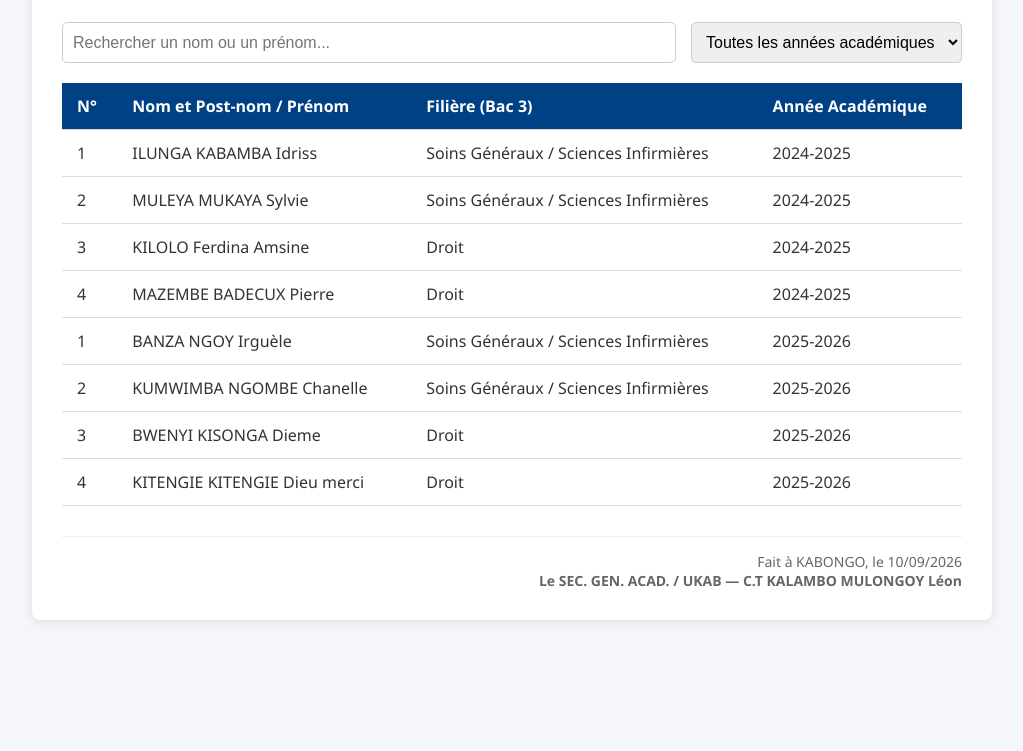
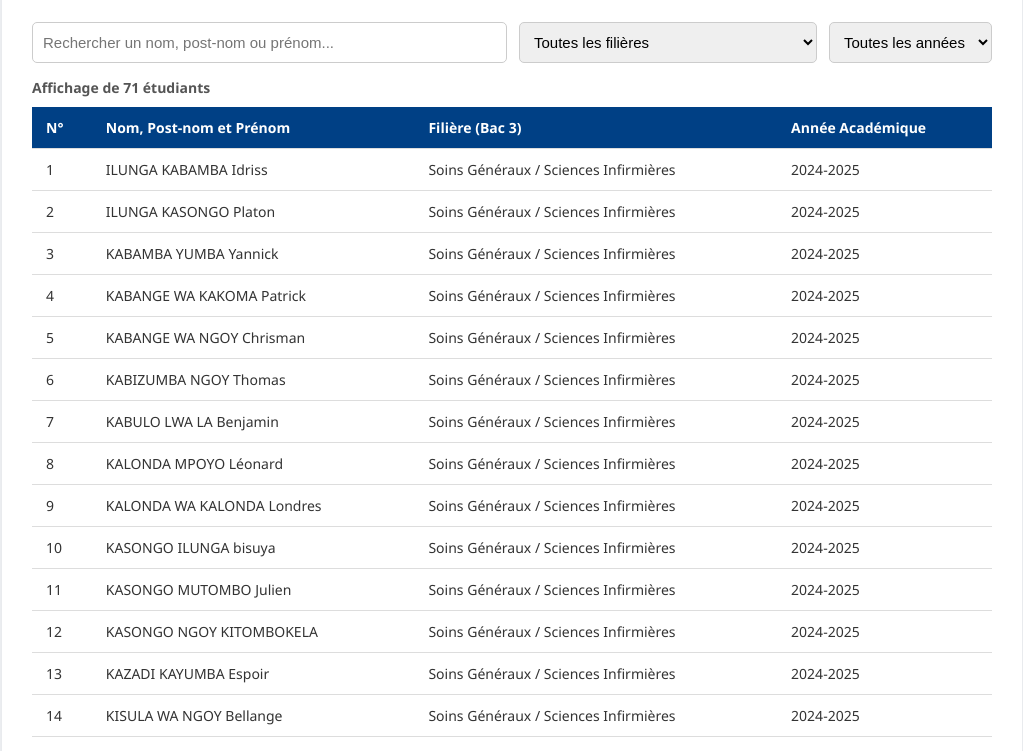
Before and after one commit to eleveantoi49-sudo/diplomes-ukab, a plain HTML site: page index.html in a window 1280 px wide. Shown: the part 135-886 px from the top of the page, without its empty margins (128-1151 px from the left). Before the commit the page ends 800 px from the top, so only its background shows below. Drawn offline with Linux system fonts and the light colour scheme.

Commit message:
Update index.html

```diff
--- a/index.html
+++ b/index.html
@@ -13,7 +13,7 @@
             padding: 20px;
         }
         .container {
-            max-width: 900px;
+            max-width: 960px;
             margin: 0 auto;
             background: #fff;
             padding: 30px;
@@ -38,29 +38,35 @@
         }
         .controls {
             display: flex;
-            gap: 15px;
-            margin-bottom: 20px;
+            gap: 12px;
+            margin-bottom: 15px;
             flex-wrap: wrap;
         }
         input, select {
             padding: 10px;
             border: 1px solid #ccc;
             border-radius: 5px;
-            font-size: 16px;
+            font-size: 15px;
         }
         input {
             flex: 1;
-            min-width: 250px;
+            min-width: 220px;
+        }
+        .stats {
+            font-size: 14px;
+            color: #555;
+            margin-bottom: 10px;
+            font-weight: 600;
         }
         table {
             width: 100%;
             border-collapse: collapse;
-            margin-top: 10px;
         }
         th, td {
-            padding: 12px 15px;
+            padding: 11px 14px;
             text-align: left;
             border-bottom: 1px solid #ddd;
+            font-size: 14px;
         }
         th {
             background-color: #004085;
@@ -88,101 +94,83 @@
     </header>
 
     <div class="controls">
-        <input type="text" id="searchInput" onkeyup="filterTable()" placeholder="Rechercher un nom ou un prénom...">
+        <input type="text" id="searchInput" onkeyup="filterTable()" placeholder="Rechercher un nom, post-nom ou prénom...">
+        <select id="filiereFilter" onchange="filterTable()">
+            <option value="ALL">Toutes les filières</option>
+            <option value="Soins Généraux / Sciences Infirmières">Soins Généraux / Sciences Infirmières</option>
+            <option value="Droit">Droit</option>
+        </select>
         <select id="yearFilter" onchange="filterTable()">
-            <option value="ALL">Toutes les années académiques</option>
+            <option value="ALL">Toutes les années</option>
             <option value="2024-2025">2024-2025</option>
             <option value="2025-2026">2025-2026</option>
         </select>
     </div>
 
+    <div class="stats" id="resultCount">Affichage de 71 étudiants</div>
+
     <table id="graduatesTable">
         <thead>
             <tr>
                 <th>N°</th>
-                <th>Nom et Post-nom / Prénom</th>
+                <th>Nom, Post-nom et Prénom</th>
                 <th>Filière (Bac 3)</th>
                 <th>Année Académique</th>
             </tr>
         </thead>
         <tbody>
-            <!-- Échantillon 2024-2025 -->
-            <tr>
-                <td>1</td>
-                <td>ILUNGA KABAMBA Idriss</td>
-                <td>Soins Généraux / Sciences Infirmières</td>
-                <td>2024-2025</td>
-            </tr>
-            <tr>
-                <td>2</td>
-                <td>MULEYA MUKAYA Sylvie</td>
-                <td>Soins Généraux / Sciences Infirmières</td>
-                <td>2024-2025</td>
-            </tr>
-            <tr>
-                <td>3</td>
-                <td>KILOLO Ferdina Amsine</td>
-                <td>Droit</td>
-                <td>2024-2025</td>
-            </tr>
-            <tr>
-                <td>4</td>
-                <td>MAZEMBE BADECUX Pierre</td>
-                <td>Droit</td>
-                <td>2024-2025</td>
-            </tr>
+            <!-- 2024-2025 : I. BAC 3 SOINS GENERAUX / SCIENCES INFIRMIERES (40 étudiants) -->
+            <tr><td>1</td><td>ILUNGA KABAMBA Idriss</td><td>Soins Généraux / Sciences Infirmières</td><td>2024-2025</td></tr>
+            <tr><td>2</td><td>ILUNGA KASONGO Platon</td><td>Soins Généraux / Sciences Infirmières</td><td>2024-2025</td></tr>
+            <tr><td>3</td><td>KABAMBA YUMBA Yannick</td><td>Soins Généraux / Sciences Infirmières</td><td>2024-2025</td></tr>
+            <tr><td>4</td><td>KABANGE WA KAKOMA Patrick</td><td>Soins Généraux / Sciences Infirmières</td><td>2024-2025</td></tr>
+            <tr><td>5</td><td>KABANGE WA NGOY Chrisman</td><td>Soins Généraux / Sciences Infirmières</td><td>2024-2025</td></tr>
+            <tr><td>6</td><td>KABIZUMBA NGOY Thomas</td><td>Soins Généraux / Sciences Infirmières</td><td>2024-2025</td></tr>
+            <tr><td>7</td><td>KABULO LWA LA Benjamin</td><td>Soins Généraux / Sciences Infirmières</td><td>2024-2025</td></tr>
+            <tr><td>8</td><td>KALONDA MPOYO Léonard</td><td>Soins Généraux / Sciences Infirmières</td><td>2024-2025</td></tr>
+            <tr><td>9</td><td>KALONDA WA KALONDA Londres</td><td>Soins Généraux / Sciences Infirmières</td><td>2024-2025</td></tr>
+            <tr><td>10</td><td>KASONGO ILUNGA bisuya</td><td>Soins Généraux / Sciences Infirmières</td><td>2024-2025</td></tr>
+            <tr><td>11</td><td>KASONGO MUTOMBO Julien</td><td>Soins Généraux / Sciences Infirmières</td><td>2024-2025</td></tr>
+            <tr><td>12</td><td>KASONGO NGOY KITOMBOKELA</td><td>Soins Généraux / Sciences Infirmières</td><td>2024-2025</td></tr>
+            <tr><td>13</td><td>KAZADI KAYUMBA Espoir</td><td>Soins Généraux / Sciences Infirmières</td><td>2024-2025</td></tr>
+            <tr><td>14</td><td>KISULA WA NGOY Bellange</td><td>Soins Généraux / Sciences Infirmières</td><td>2024-2025</td></tr>
+            <tr><td>15</td><td>KITENGE WA KABANGA pipo</td><td>Soins Généraux / Sciences Infirmières</td><td>2024-2025</td></tr>
+            <tr><td>16</td><td>LOMBE KAZADI Bienvenu</td><td>Soins Généraux / Sciences Infirmières</td><td>2024-2025</td></tr>
+            <tr><td>17</td><td>MBUYU MASANGU Chérubin</td><td>Soins Généraux / Sciences Infirmières</td><td>2024-2025</td></tr>
+            <tr><td>18</td><td>MPANGA WA NSHIMBA Fanfan</td><td>Soins Généraux / Sciences Infirmières</td><td>2024-2025</td></tr>
+            <tr><td>19</td><td>MPOYO MWAKAKI Victor</td><td>Soins Généraux / Sciences Infirmières</td><td>2024-2025</td></tr>
+            <tr><td>20</td><td>MULEYA MUKAYA Sylvie</td><td>Soins Généraux / Sciences Infirmières</td><td>2024-2025</td></tr>
+            <tr><td>21</td><td>MUTAMBA KAYEMBE Stetemba</td><td>Soins Généraux / Sciences Infirmières</td><td>2024-2025</td></tr>
+            <tr><td>22</td><td>MUTOMBO KAZADI Emmanuel</td><td>Soins Généraux / Sciences Infirmières</td><td>2024-2025</td></tr>
+            <tr><td>23</td><td>MUTOMBO MUNKANA Jean</td><td>Soins Généraux / Sciences Infirmières</td><td>2024-2025</td></tr>
+            <tr><td>24</td><td>MUTOMBO NSHIMBA Christiane</td><td>Soins Généraux / Sciences Infirmières</td><td>2024-2025</td></tr>
+            <tr><td>25</td><td>MWAMBA ILUNGA Max</td><td>Soins Généraux / Sciences Infirmières</td><td>2024-2025</td></tr>
+            <tr><td>26</td><td>MWENYI WA BWANGA Trésor</td><td>Soins Généraux / Sciences Infirmières</td><td>2024-2025</td></tr>
+            <tr><td>27</td><td>NDAY WA ILUNGA Bienheureuse</td><td>Soins Généraux / Sciences Infirmières</td><td>2024-2025</td></tr>
+            <tr><td>28</td><td>NDAY WA KANYEBA Calvin</td><td>Soins Généraux / Sciences Infirmières</td><td>2024-2025</td></tr>
+            <tr><td>29</td><td>NDUNGA KIMOTO André</td><td>Soins Généraux / Sciences Infirmières</td><td>2024-2025</td></tr>
+            <tr><td>30</td><td>NGOY MBAYO Pascal</td><td>Soins Généraux / Sciences Infirmières</td><td>2024-2025</td></tr>
+            <tr><td>31</td><td>NGOY SAMWELE Bima chance</td><td>Soins Généraux / Sciences Infirmières</td><td>2024-2025</td></tr>
+            <tr><td>32</td><td>NGOY WA BANZA Seya</td><td>Soins Généraux / Sciences Infirmières</td><td>2024-2025</td></tr>
+            <tr><td>33</td><td>NGOY WA LUNKAMBA Cyprien</td><td>Soins Généraux / Sciences Infirmières</td><td>2024-2025</td></tr>
+            <tr><td>34</td><td>NKULU KILUMBA Olivier</td><td>Soins Généraux / Sciences Infirmières</td><td>2024-2025</td></tr>
+            <tr><td>35</td><td>NKULU NGOY Elie</td><td>Soins Généraux / Sciences Infirmières</td><td>2024-2025</td></tr>
+            <tr><td>36</td><td>NSHIMBA WA KUBATWA Leki</td><td>Soins Généraux / Sciences Infirmières</td><td>2024-2025</td></tr>
+            <tr><td>37</td><td>NUMBI NDALA Fabien</td><td>Soins Généraux / Sciences Infirmières</td><td>2024-2025</td></tr>
+            <tr><td>38</td><td>NUMBI NGOY Denis</td><td>Soins Généraux / Sciences Infirmières</td><td>2024-2025</td></tr>
+            <tr><td>39</td><td>TWITE KABULO Faline</td><td>Soins Généraux / Sciences Infirmières</td><td>2024-2025</td></tr>
+            <tr><td>40</td><td>TWITE MUTOMBO Angèle</td><td>Soins Généraux / Sciences Infirmières</td><td>2024-2025</td></tr>
 
-            <!-- Échantillon 2025-2026 -->
-            <tr>
-                <td>1</td>
-                <td>BANZA NGOY Irguèle</td>
-                <td>Soins Généraux / Sciences Infirmières</td>
-                <td>2025-2026</td>
-            </tr>
-            <tr>
-                <td>2</td>
-                <td>KUMWIMBA NGOMBE Chanelle</td>
-                <td>Soins Généraux / Sciences Infirmières</td>
-                <td>2025-2026</td>
-            </tr>
-            <tr>
-                <td>3</td>
-                <td>BWENYI KISONGA Dieme</td>
-                <td>Droit</td>
-                <td>2025-2026</td>
-            </tr>
-            <tr>
-                <td>4</td>
-                <td>KITENGIE KITENGIE Dieu merci</td>
-                <td>Droit</td>
-                <td>2025-2026</td>
-            </tr>
-        </tbody>
-    </table>
+            <!-- 2024-2025 : II. BAC 3 DROIT (4 étudiants) -->
+            <tr><td>1</td><td>KILOLO Ferdina Amsine</td><td>Droit</td><td>2024-2025</td></tr>
+            <tr><td>2</td><td>MAZEMBE BADECUX Pierre</td><td>Droit</td><td>2024-2025</td></tr>
+            <tr><td>3</td><td>BWANA NSHIMBA Jean Copson</td><td>Droit</td><td>2024-2025</td></tr>
+            <tr><td>4</td><td>KABOYO DOUMA RO Médard</td><td>Droit</td><td>2024-2025</td></tr>
 
-    <footer>
-        Fait à KABONGO, le 10/09/2026<br>
-        <strong>Le SEC. GEN. ACAD. / UKAB — C.T KALAMBO MULONGOY Léon</strong>
-    </footer>
-</div>
-
-<script>
-    function filterTable() {
-        const search = document.getElementById("searchInput").value.toUpperCase();
-        const year = document.getElementById("yearFilter").value;
-        const rows = document.getElementById("graduatesTable").getElementsByTagName("tr");
-
-        for (let i = 1; i < rows.length; i++) {
-            const nameCol = rows[i].getElementsByTagName("td")[1];
-            const yearCol = rows[i].getElementsByTagName("td")[3];
-            if (nameCol && yearCol) {
-                const nameMatch = nameCol.textContent.toUpperCase().indexOf(search) > -1;
-                const yearMatch = (year === "ALL") || (yearCol.textContent === year);
-                rows[i].style.display = (nameMatch && yearMatch) ? "" : "none";
-            }
-        }
-    }
-</script>
-
-</body>
-</html>
+            <!-- 2025-2026 : I. BAC 3 SOINS GENERAUX / SCIENCES INFIRMIERES (22 étudiants) -->
+            <tr><td>1</td><td>BANZA NGOY Irguèle</td><td>Soins Généraux / Sciences Infirmières</td><td>2025-2026</td></tr>
+            <tr><td>2</td><td>BULAMBO BULAMBO Dominique</td><td>Soins Généraux / Sciences Infirmières</td><td>2025-2026</td></tr>
+            <tr><td>3</td><td>DISHA NTAMBO Hervé</td><td>Soins Généraux / Sciences Infirmières</td><td>2025-2026</td></tr>
+            <tr><td>4</td><td>ILUNGA MPYANA Samy</td><td>Soins Généraux / Sciences Infirmières</td><td>2025-2026</td></tr>
+            <tr><td>5</td><td>ILUNGA WA NGOY FWAMBA</td><td>Soins Généraux / Sciences Infirmières</td><td>2025-2026</td></tr>
+            <tr><td>6</td><td>KABONGO MULONGON Eneque</td><td>Soins Généraux / Sciences Infirmières</td><td>2025-2026</td></tr>
```
